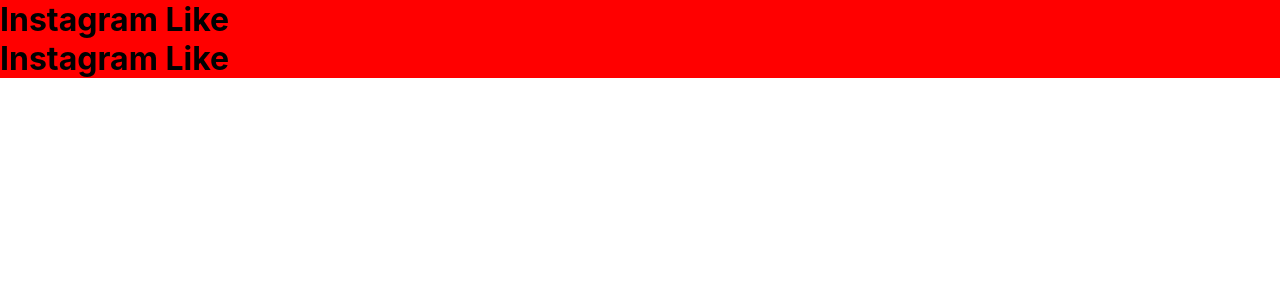
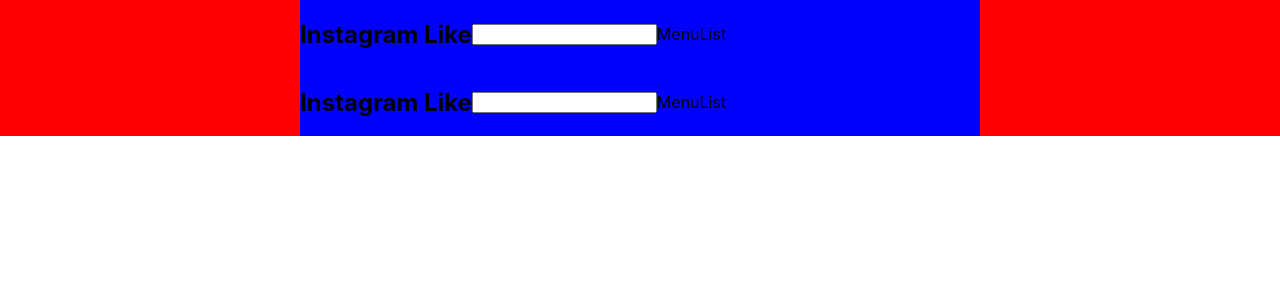
Before and after one commit to Yuji5117/insta-like-next, a Next.js app: page /components/Header in a window 1280 px wide. Shown: the top 300 px of the page. Built offline with nearby package versions, Linux system fonts and the light colour scheme.

Commit message:
Header内のコンポーネントを作成

```diff
--- a/pages/components/Header.tsx
+++ b/pages/components/Header.tsx
@@ -1,10 +1,17 @@
 import React from "react";
 import styled from "styled-components";
+import MenuList from "./MenuList";
+
+import SearchInput from "./SearchInput";
 
 const Header = () => {
   return (
     <Wrapper>
-      <Title>Instagram Like</Title>
+      <Container>
+        <Title>Instagram Like</Title>
+        <SearchInput />
+        <MenuList />
+      </Container>
     </Wrapper>
   );
 };
@@ -12,8 +19,20 @@
 export default Header;
 
 const Wrapper = styled.header`
+  background-color: red;
   width: 100%;
-  background-color: red;
+  height: 68px;
 `;
-const Title = styled.h1``;
-// const Wrapper = styled.header``
+
+const Container = styled.div`
+  max-width: 680px;
+  height: 68px;
+  margin: 0 auto;
+  background-color: blue;
+  display: flex;
+  align-items: center;
+`;
+
+const Title = styled.h1`
+  font-size: 24px;
+`;
--- /dev/null
+++ b/pages/components/MenuList.tsx
@@ -0,0 +1,9 @@
+import React from 'react'
+
+const MenuList = () => {
+  return (
+    <div>MenuList</div>
+  )
+}
+
+export default MenuList
--- /dev/null
+++ b/pages/components/SearchInput.tsx
@@ -0,0 +1,10 @@
+import React from "react";
+import styled from "styled-components";
+
+const SearchInput = () => {
+  return <input />;
+};
+
+export default SearchInput;
+
+const Input = styled.input``;
```
